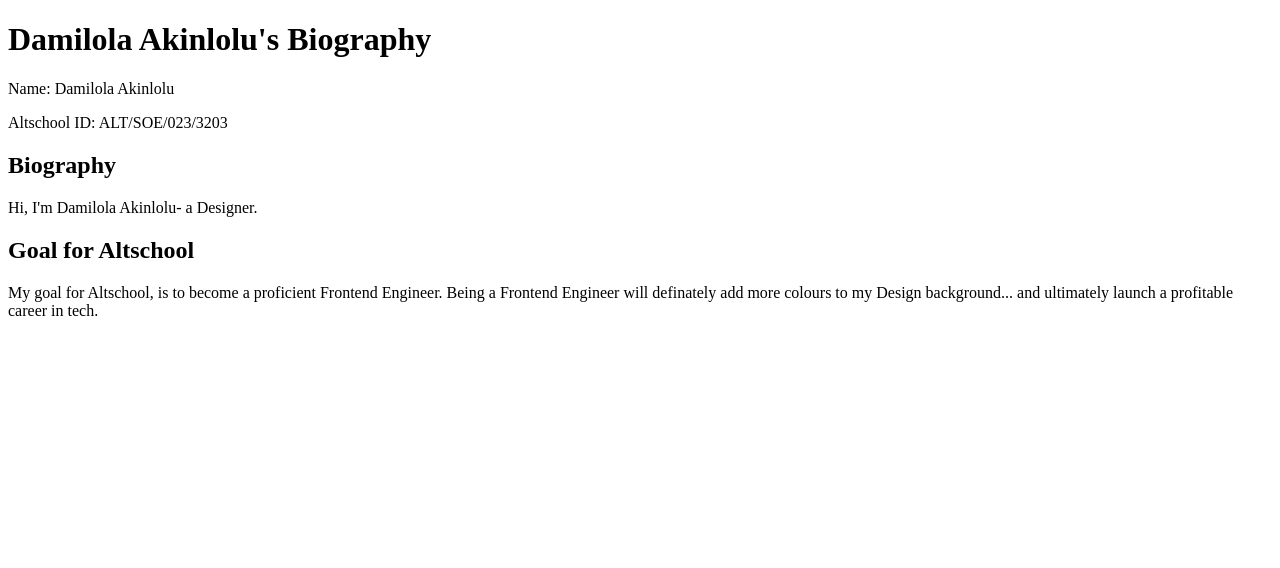
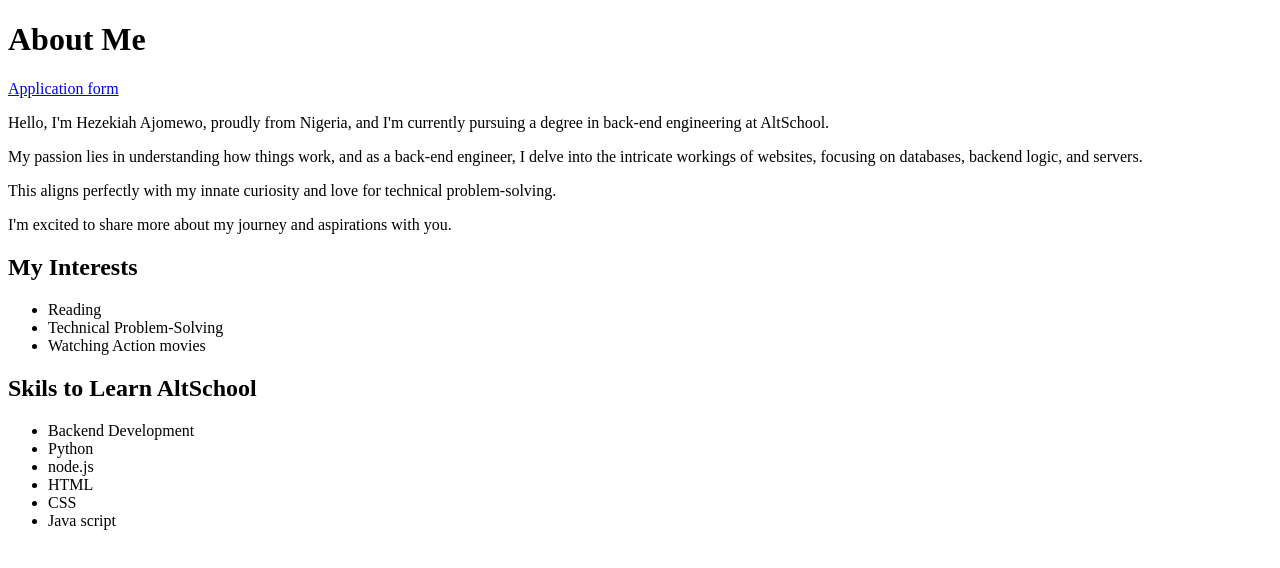
Before and after one commit to Confinesofgrace/altschool_projects, a plain HTML site: page index.html in a window 1280 px wide. Drawn offline with Linux system fonts and the light colour scheme.

Commit message:
Update index.html

```diff
--- a/index.html
+++ b/index.html
@@ -1,30 +1,35 @@
+<!DOCTYPE html>
+<HTMI:5>
     <!DOCTYPE html>
     <html lang="en">
     <head>
         <meta charset="UTF-8">
         <meta name="viewport" content="width=device-width, initial-scale=1.0">
-    <title>Damilola Akinlolu's Bio</title>
+        <title>Ajomewo Hezekiah - About me</title>
     </head>
-
     <body>
-    <header>
-    <h1>Damilola Akinlolu's Biography</h1>
-    <nav></nav>
-    </header>
-    <section>
-        <p>Name: Damilola Akinlolu</p>
-        <p>Altschool ID: ALT/SOE/023/3203</p>
-    </section>
-    <Section>
-        <Article>
-            <h2>Biography</h2>
-            <p>Hi, I'm Damilola Akinlolu- a Designer.</p>
-        </Article>
-        <Article>
-            <h2>Goal for Altschool</h2>
-            <P>My goal for Altschool, is to become a proficient Frontend Engineer. Being a Frontend Engineer will definately add more colours to my Design background... and ultimately launch a profitable career in tech.
-            </p>
-        </Article>
-    </Section>
+       <h1>About Me</h1>
+       <nav><a href="./application_form_page.html">Application form</a></nav>
+       <p>Hello, I'm Hezekiah Ajomewo, proudly from Nigeria, and I'm currently pursuing a degree in back-end engineering at AltSchool.</p>
+       <p>My passion lies in understanding how things work, and as a back-end engineer, I delve into the intricate workings of websites, focusing on databases, backend logic, and servers.</p>
+       <p>This aligns perfectly with my innate curiosity and love for technical problem-solving.</p>
+       <p>I'm excited to share more about my journey and aspirations with you.</p>
+       <h2>My Interests</h2>
+       <ul>
+        <li>Reading</li>
+        <li>Technical Problem-Solving</li>
+        <li>Watching Action movies</li>
+       </ul>
+       <h2>Skils to Learn AltSchool</h2>
+       <ul>
+        <li>Backend Development</li>
+        <li>Python</li>
+        <li>node.js</li>
+        <li>HTML</li>
+        <li>CSS</li>
+        <li>Java script</li>
+       </ul>
     </body>
     </html>
+</HTMI:5>
+<!DOCTYPE html>
```
Lines whose indentation alone changed are shown as unchanged.
